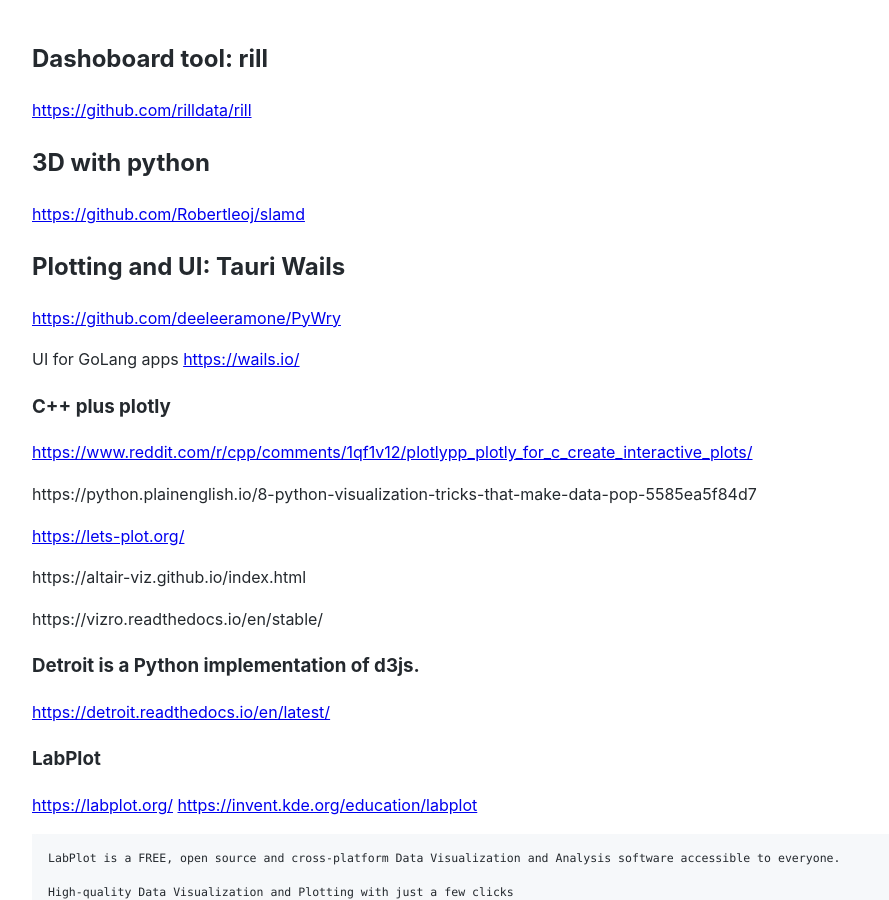
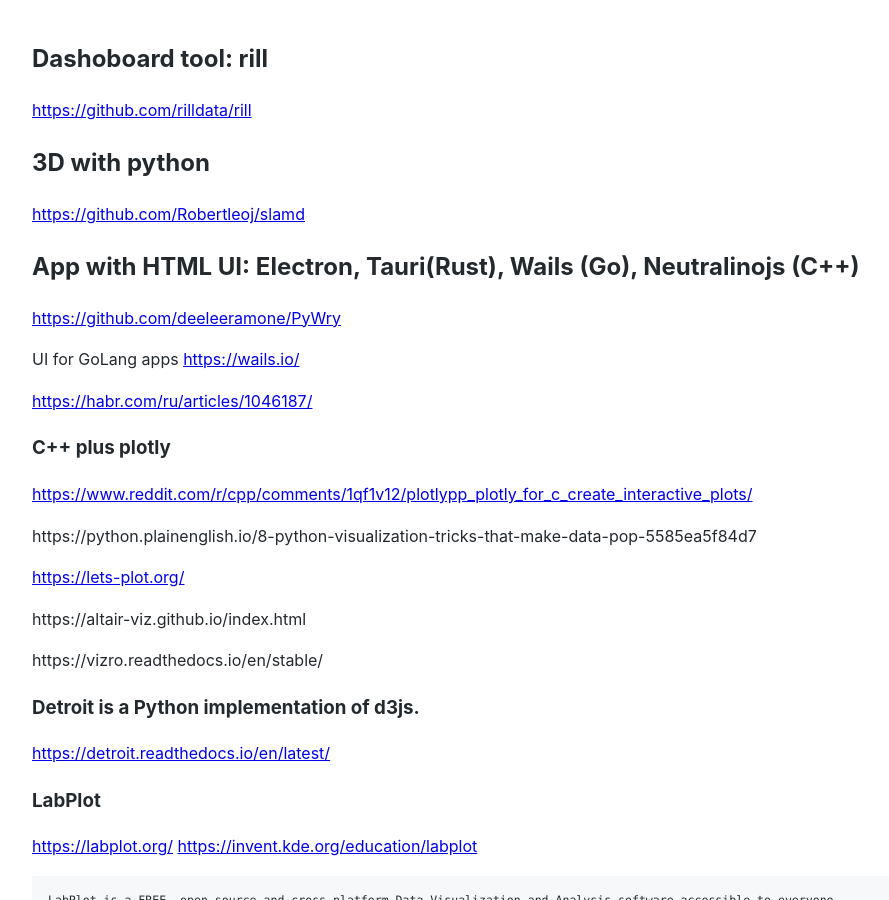
Before and after one commit to Michael-Lubinsky/michael-lubinsky.github.com, a Jekyll site: the page built from plotting/plotting.md, in a window 1280 px wide and 900 px high. Shown: the whole window, without its empty margins (158-1047 px from the left). Built offline with Jekyll 4.4.1, drawn with Linux system fonts in a browser that asks for light colours; our own code applies the rules of GitHub Pages for plain Markdown files.

Commit message:
Update plotting.md

```diff
--- a/plotting/plotting.md
+++ b/plotting/plotting.md
@@ -6,11 +6,13 @@
 
 <https://github.com/Robertleoj/slamd>
 
-## Plotting and UI: Tauri Wails
+## App with HTML UI: Electron, Tauri(Rust), Wails (Go), Neutralinojs (C++)
 
   <https://github.com/deeleeramone/PyWry>
 
   UI for GoLang apps  <https://wails.io/>
+
+  <https://habr.com/ru/articles/1046187/>
 
 ### C++ plus plotly
 <https://www.reddit.com/r/cpp/comments/1qf1v12/plotlypp_plotly_for_c_create_interactive_plots/>
```
